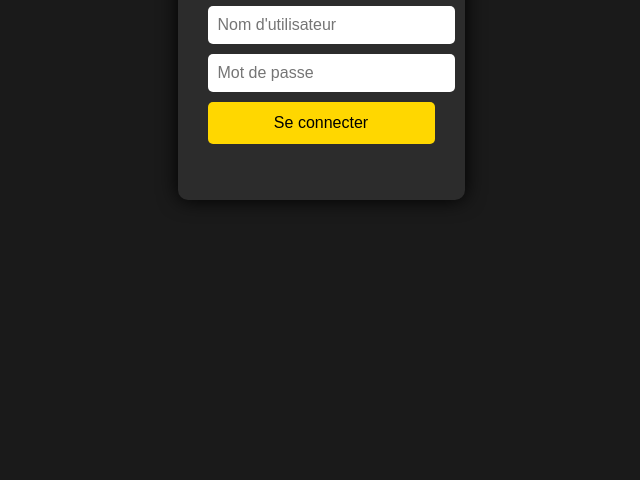
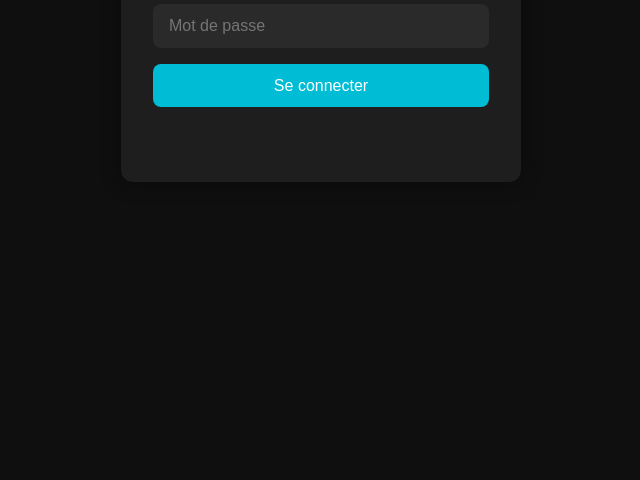
Before and after one commit to Nimaro-sys/SimpleAPIReader, a plain HTML site: page login.html in a window 1280 px wide. Shown: the part 384-864 px from the top of the page, without its empty margins (319-959 px from the left). After the commit the page ends 800 px from the top, so only its background shows below. Drawn offline with Linux system fonts and the light colour scheme.

Commit message:
Update mdp crypté

```diff
--- a/auth.js
+++ b/auth.js
@@ -1,6 +1,7 @@
 // Utilisateur/MDP autorisés
 const VALID_USERNAME = "Tom";
-const VALID_PASSWORD = "Lavachette";
+const VALID_PASSWORD = "802fbf9a6c7e74812c37c420e1dc399dd3b7d170f305f14dd8a15a6b3f7721f6";
+// Hash SHA-256 du mot de passe;
 
 // Fonction de hash SHA-256
 async function hashText(text) {
--- a/style.css
+++ b/style.css
@@ -1,80 +1,86 @@
-body {
-  font-family: 'Segoe UI', sans-serif;
-  background: #1e1e2f;
-  color: #fff;
-  padding: 2rem;
+/* Reset de base */
+* {
+  margin: 0;
+  padding: 0;
+  box-sizing: border-box;
 }
 
-h1 {
-  color: #ffd700;
+/* Body full screen */
+body {
+  height: 100vh;
+  display: flex;
+  justify-content: center;
+  align-items: center;
+  background: #0f0f0f;
+  font-family: 'Segoe UI', 'Roboto', sans-serif;
+  color: #fff;
+}
+
+/* Container centré */
+.container {
+  background-color: #1e1e1e;
+  padding: 2.5rem 2rem;
+  border-radius: 12px;
+  box-shadow: 0 0 20px rgba(0,0,0,0.4);
+  width: 100%;
+  max-width: 400px;
+  display: flex;
+  flex-direction: column;
+  gap: 1rem;
   text-align: center;
 }
 
-.container {
-  max-width: 600px;
-  margin: auto;
-  background: #2a2a40;
-  padding: 2rem;
-  border-radius: 10px;
-  box-shadow: 0 0 15px rgba(0,0,0,0.4);
+/* Titre */
+.container h1 {
+  font-size: 1.8rem;
+  color: #00bcd4;
 }
 
-input, button {
-  width: 100%;
-  padding: 0.75rem;
-  margin-bottom: 1rem;
+/* Inputs stylés */
+.container input {
+  padding: 0.8rem 1rem;
+  border: none;
+  border-radius: 8px;
+  background-color: #2a2a2a;
+  color: #fff;
   font-size: 1rem;
-  border-radius: 5px;
-  border: none;
+  transition: 0.2s;
 }
 
-button {
-  background: #ffd700;
-  color: #000;
-  cursor: pointer;
+.container input:focus {
+  outline: none;
+  background-color: #333;
+  box-shadow: 0 0 0 2px #00bcd4;
 }
 
-button:hover {
-  background: #ffc107;
+/* Bouton */
+.container button {
+  padding: 0.8rem;
+  font-size: 1rem;
+  background: #00bcd4;
+  color: #fff;
+  border: none;
+  border-radius: 8px;
+  cursor: pointer;
+  transition: background 0.3s;
 }
 
-.result {
-  background: #1c1c2b;
-  padding: 1rem;
-  border-radius: 8px;
+.container button:hover {
+  background: #00acc1;
 }
 
+/* Message d'erreur */
 .error {
-  color: red;
-  font-weight: bold;
-  margin-top: 1rem;
+  color: #ff4d4d;
+  font-size: 0.9rem;
+  min-height: 1.2rem;
 }
-body {
-  font-family: Arial, sans-serif;
-  background: #1a1a1a;
-  color: white;
-  display: flex;
-  justify-content: center;
-  align-items: center;
-  height: 100vh;
-  margin: 0;
-}
-.container {
-  background: #2c2c2c;
-  padding: 30px;
-  border-radius: 10px;
-  box-shadow: 0 0 20px #000;
-  text-align: center;
-}
-input {
-  display: block;
-  width: 100%;
-  padding: 10px;
-  margin: 10px 0;
-  border: none;
-  border-radius: 5px;
-}
-.error {
-  color: #ff4444;
-  margin-top: 10px;
-}
+/* Responsive */
+@media (max-width: 480px) {
+  .container {
+    padding: 1.5rem 1rem;
+    width: 90%;
+  }
+  .container h1 {
+    font-size: 1.6rem;
+  }
```
